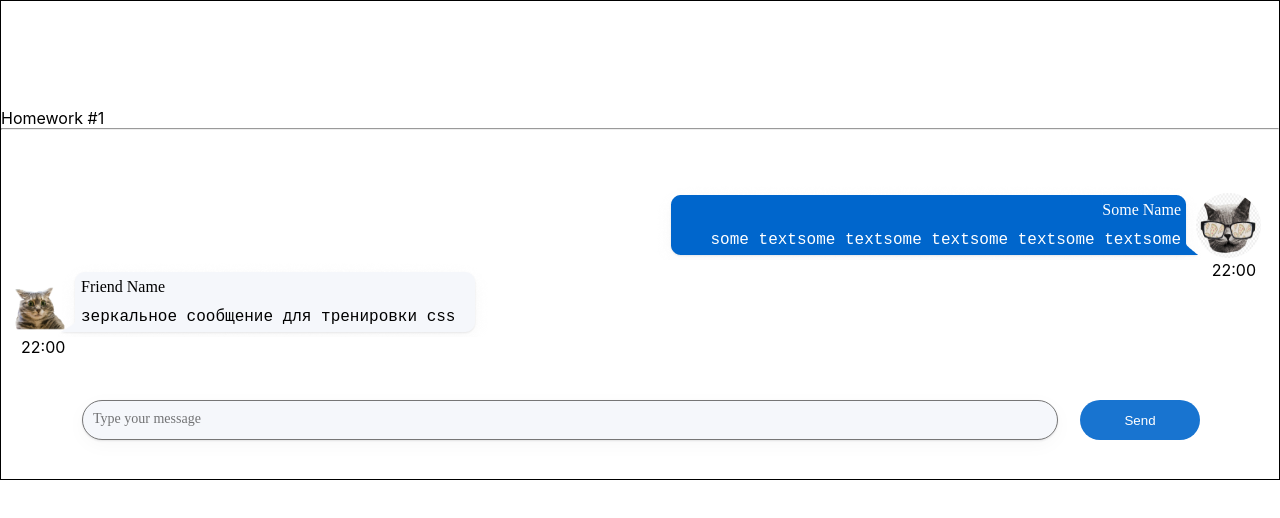
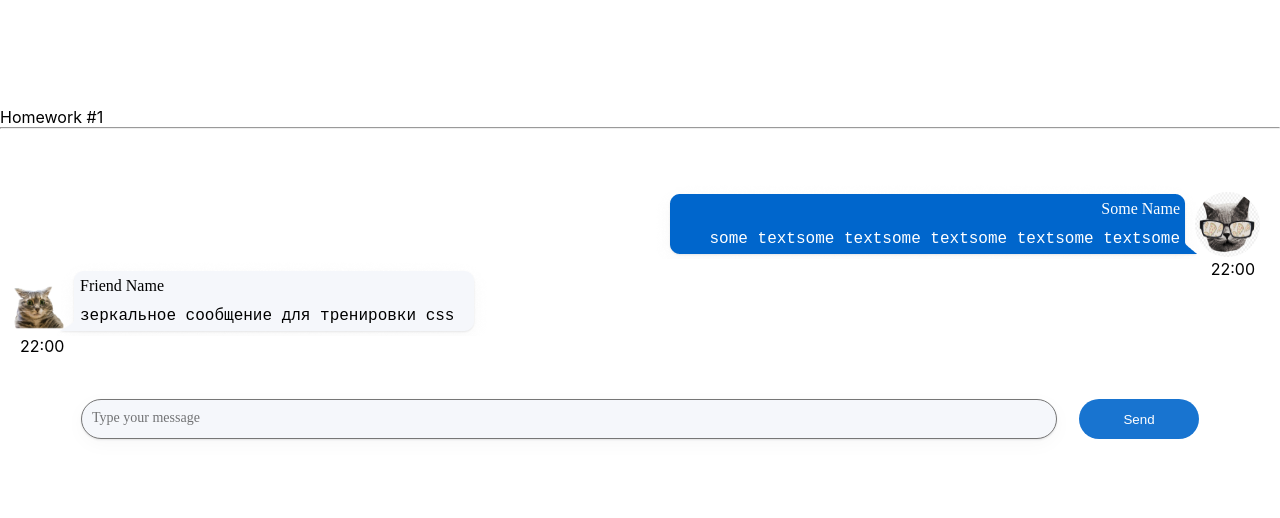
Before and after one commit to Nikolai-Doroshenko-93/home-work-autocheck, a React (Create React App) app: page / in a window 1280 px wide. Shown: the top 518 px of the page. Built offline with nearby package versions, Linux system fonts and the light colour scheme.

Commit message:
small fix style

```diff
--- a/src/s1-main/App.module.css
+++ b/src/s1-main/App.module.css
@@ -1,8 +1,6 @@
 .App {
     --header_height: 60px;
     width: 1280px;
-    height: 480px;
-    border: 1px solid black;
     margin: 0 auto;
 }
 
```
